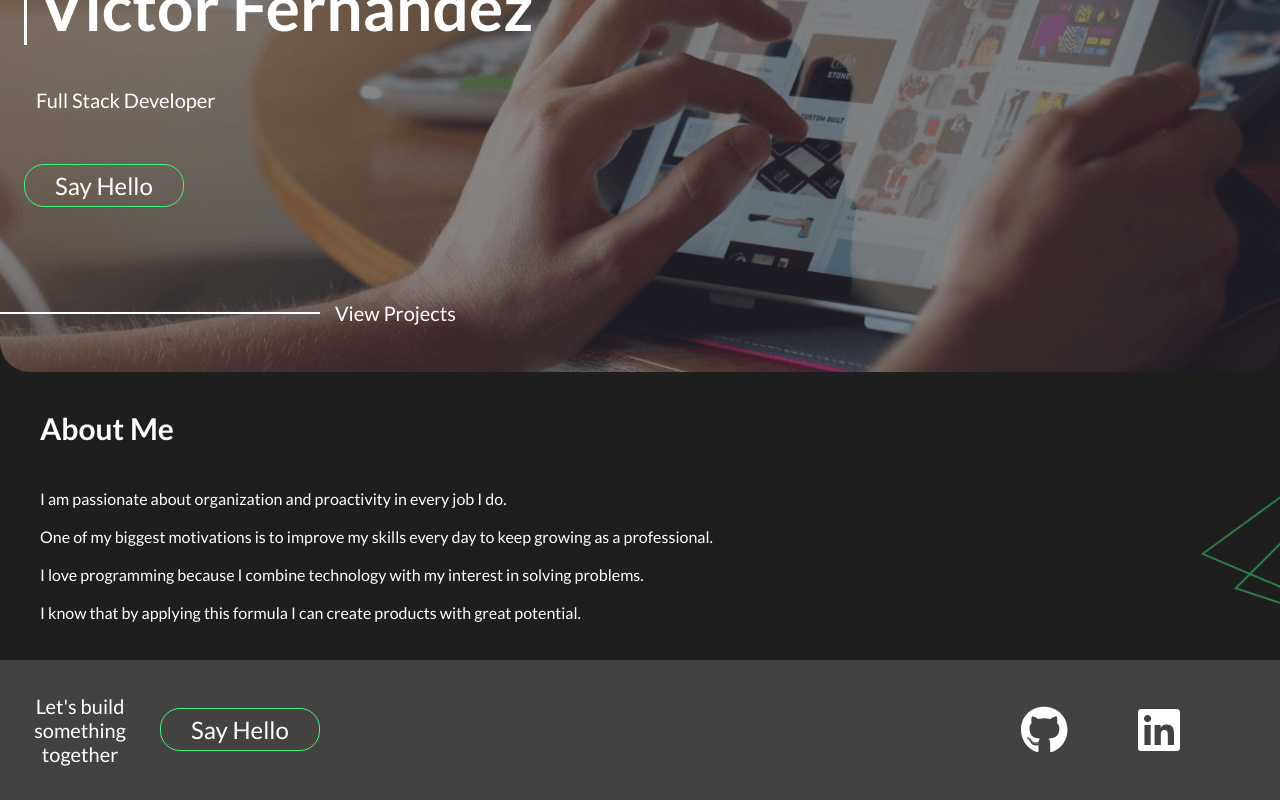
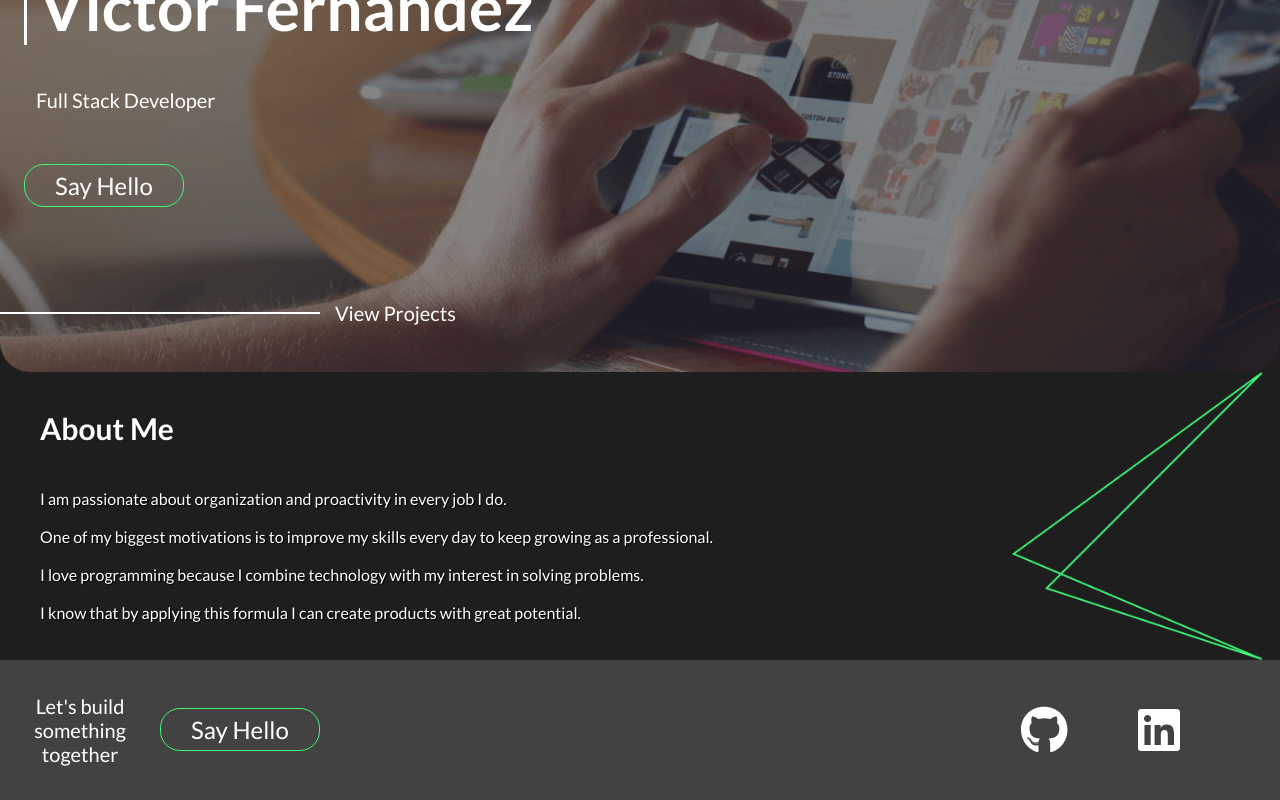
Before and after one commit to VicDario/my-portfolio, a Next.js app: page / in a window 1280 px wide. Shown: the part 378-1178 px from the top of the page. Built offline with nearby package versions, Linux system fonts and the light colour scheme.

Commit message:
[Fix] Correct background and styles

```diff
--- a/components/about-me/about-me.component.tsx
+++ b/components/about-me/about-me.component.tsx
@@ -1,7 +1,7 @@
 import React from 'react';
 import Image from 'next/image';
 import styles from './about-me.module.scss';
-import lines from '@public/images/lines-dark-green.png';
+import lines from '@public/images/lines.png';
 
 const AboutMe: React.FC = () => {
   return (
--- a/components/about-me/about-me.module.scss
+++ b/components/about-me/about-me.module.scss
@@ -5,9 +5,14 @@
     position: relative;
     text-align: center;
     overflow: hidden;
+    p {
+        position: relative;
+        z-index: 1;
+        text-shadow: 1px 1px 1px black;
+    }
     .background {
         object-fit: contain;
-        object-position: 100%;
+        object-position: 79vw;
     }
 }
 
@@ -19,5 +24,4 @@
             padding-bottom: 24px;
         }
     }
-
 }
```
